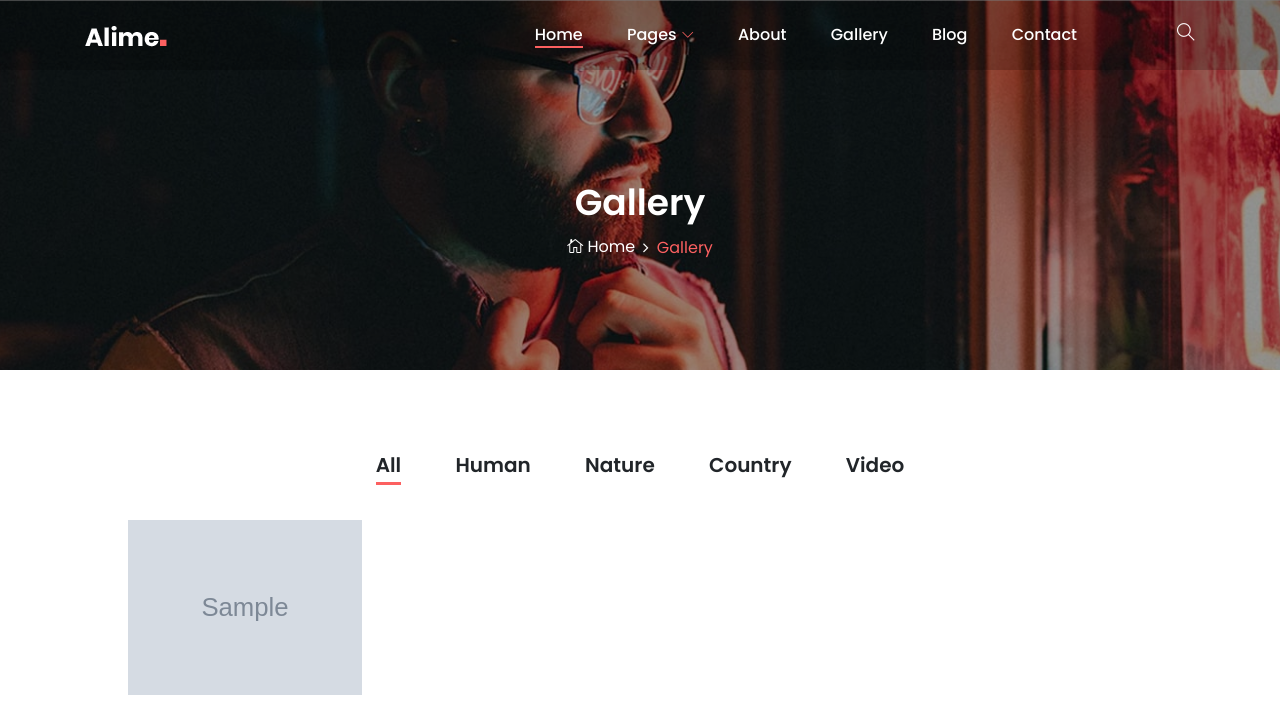
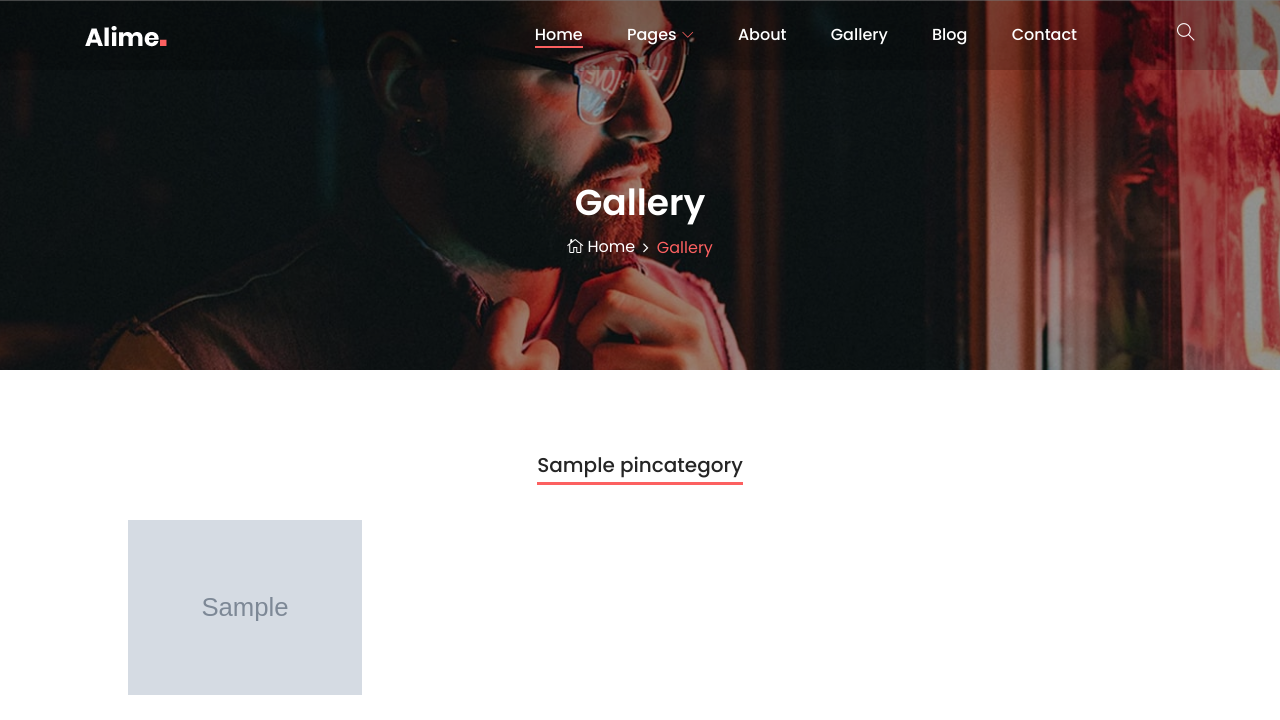
Before and after one commit to Joseph7Cartaphilus/Semistrovka, a Django app: page /MiracleArt/gallery/ in a window 1280 px wide. Shown: the top 720 px of the page. Run offline with Django 4.2, Linux system fonts and the light colour scheme; tables that the repository leaves empty hold one stand-in row (values such as "Sample post"); grey boxes marked "Sample" are stand-in pictures; some libraries are stand-ins or nearby versions; some web fonts are replaced.

Commit message:
add category in template

```diff
--- a/MiracleArt/templates/gallery.html
+++ b/MiracleArt/templates/gallery.html
@@ -107,7 +107,7 @@
 
 <!-- Breadcrumb Area Start -->
 <section class="breadcrumb-area bg-img bg-overlay jarallax"
-         style="background-image: url(../../static/img/bg-img/38.jpg);">
+         style="background-image: url({% static 'img/bg-img/38.jpg' %});">
     <div class="container h-100">
         <div class="row h-100 align-items-center">
             <div class="col-12">
@@ -135,11 +135,9 @@
                 <!-- Projects Menu -->
                 <div class="alime-projects-menu wow fadeInUp" data-wow-delay="100ms">
                     <div class="portfolio-menu text-center">
-                        <button class="btn active" data-filter="*">All</button>
-                        <button class="btn" data-filter=".human">Human</button>
-                        <button class="btn" data-filter=".nature">Nature</button>
-                        <button class="btn" data-filter=".country">Country</button>
-                        <button class="btn" data-filter=".video">Video</button>
+                        {% for category in categories %}
+                            <button class="btn active"><a href="{% url 'category' category.id %}">{{ category.name }}</a></button>
+                        {% endfor %}
                     </div>
                 </div>
             </div>
@@ -157,6 +155,7 @@
                 </div>
             </div>
             {% endfor %}
+        </div>
     </div>
 </div>
 <!-- Gallery Area End -->
```
